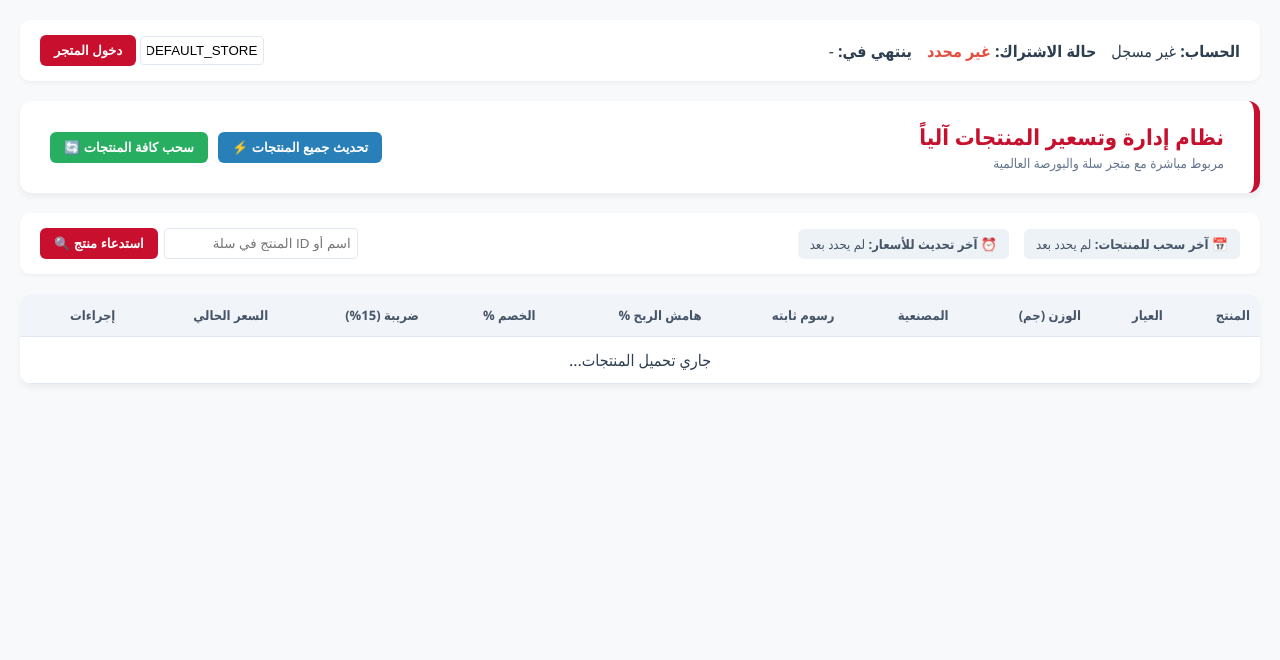
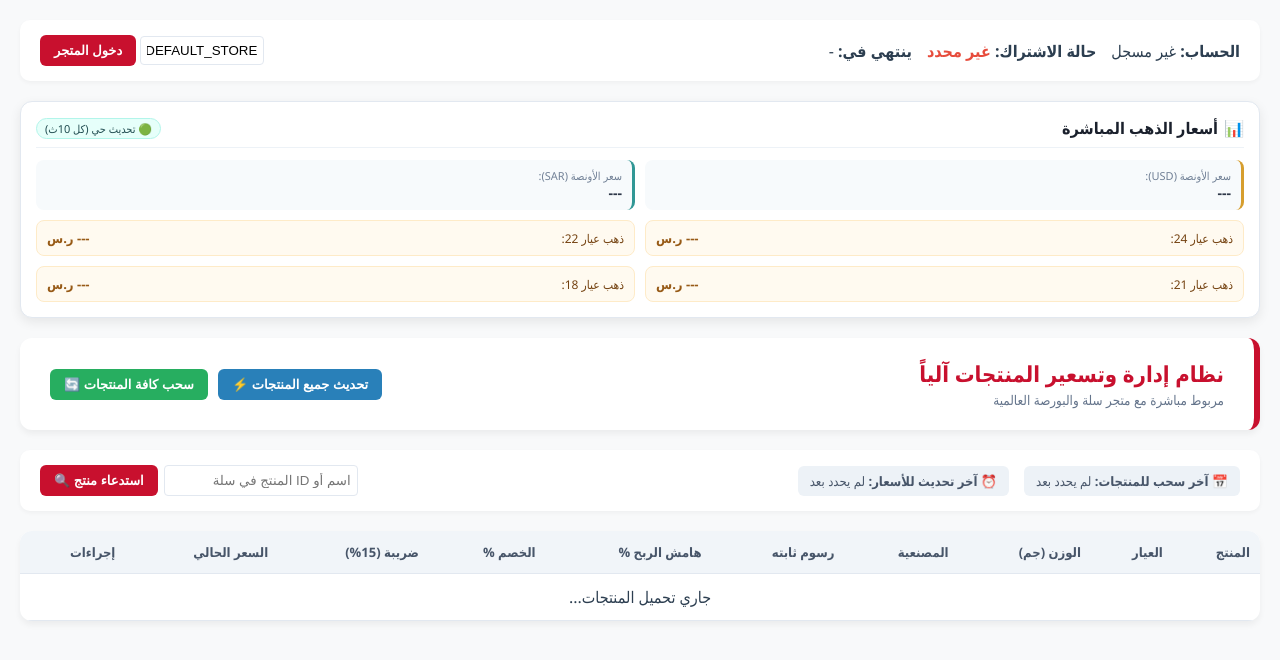
Before and after one commit to wazn1/gold-salla-app, a website: page index.html in a window 1280 px wide. Drawn offline with Linux system fonts and the light colour scheme; no server answers.

Commit message:
Add gold ticker card with live price updates
Added a gold ticker card displaying live gold prices in various currencies.

```diff
--- a/index.html
+++ b/index.html
@@ -141,6 +141,44 @@
             <button class="btn" onclick="loginMerchant()">دخول المتجر</button>
         </div>
     </div>
+    <!-- كرت أسعار الذهب المباشرة -->
+<div class="gold-ticker-card" style="background: #ffffff; border-radius: 12px; padding: 15px; box-shadow: 0 4px 12px rgba(0,0,0,0.08); margin-bottom: 20px; text-align: right; border: 1px solid #e2e8f0;">
+    <div style="display: flex; justify-content: space-between; align-items: center; border-bottom: 1px solid #edf2f7; padding-bottom: 8px; margin-bottom: 12px;">
+        <h3 style="margin: 0; font-size: 16px; color: #1a202c; display: flex; align-items: center; gap: 6px;">
+            <span style="color: #d69e2e;">📊</span> أسعار الذهب المباشرة
+        </h3>
+        <span id="live-indicator" style="font-size: 11px; background: #e6fffa; color: #234e52; padding: 2px 8px; border-radius: 12px; border: 1px solid #b2f5ea;">
+            🟢 تحديث حي (كل 10ث)
+        </span>
+    </div>
+
+    <div style="display: grid; grid-template-columns: repeat(2, 1fr); gap: 10px; font-size: 13px;">
+        <div style="background: #f7fafc; padding: 8px 10px; border-radius: 8px; border-right: 3px solid #d69e2e;">
+            <span style="color: #718096; display: block; font-size: 11px;">سعر الأونصة (USD):</span>
+            <strong id="rate-ounce-usd" style="color: #2d3748; font-size: 14px;">---</strong>
+        </div>
+        <div style="background: #f7fafc; padding: 8px 10px; border-radius: 8px; border-right: 3px solid #319795;">
+            <span style="color: #718096; display: block; font-size: 11px;">سعر الأونصة (SAR):</span>
+            <strong id="rate-ounce-sar" style="color: #2d3748; font-size: 14px;">---</strong>
+        </div>
+        <div style="background: #fffaf0; padding: 8px 10px; border-radius: 8px; border: 1px solid #feebc8;">
+            <span style="color: #744210; font-size: 12px;">ذهب عيار 24:</span>
+            <strong id="rate-24k" style="color: #975a16; float: left;">--- ر.س</strong>
+        </div>
+        <div style="background: #fffaf0; padding: 8px 10px; border-radius: 8px; border: 1px solid #feebc8;">
+            <span style="color: #744210; font-size: 12px;">ذهب عيار 22:</span>
+            <strong id="rate-22k" style="color: #975a16; float: left;">--- ر.س</strong>
+        </div>
+        <div style="background: #fffaf0; padding: 8px 10px; border-radius: 8px; border: 1px solid #feebc8;">
+            <span style="color: #744210; font-size: 12px;">ذهب عيار 21:</span>
+            <strong id="rate-21k" style="color: #975a16; float: left;">--- ر.س</strong>
+        </div>
+        <div style="background: #fffaf0; padding: 8px 10px; border-radius: 8px; border: 1px solid #feebc8;">
+            <span style="color: #744210; font-size: 12px;">ذهب عيار 18:</span>
+            <strong id="rate-18k" style="color: #975a16; float: left;">--- ر.س</strong>
+        </div>
+    </div>
+</div>
 
     <header>
         <div>
```
